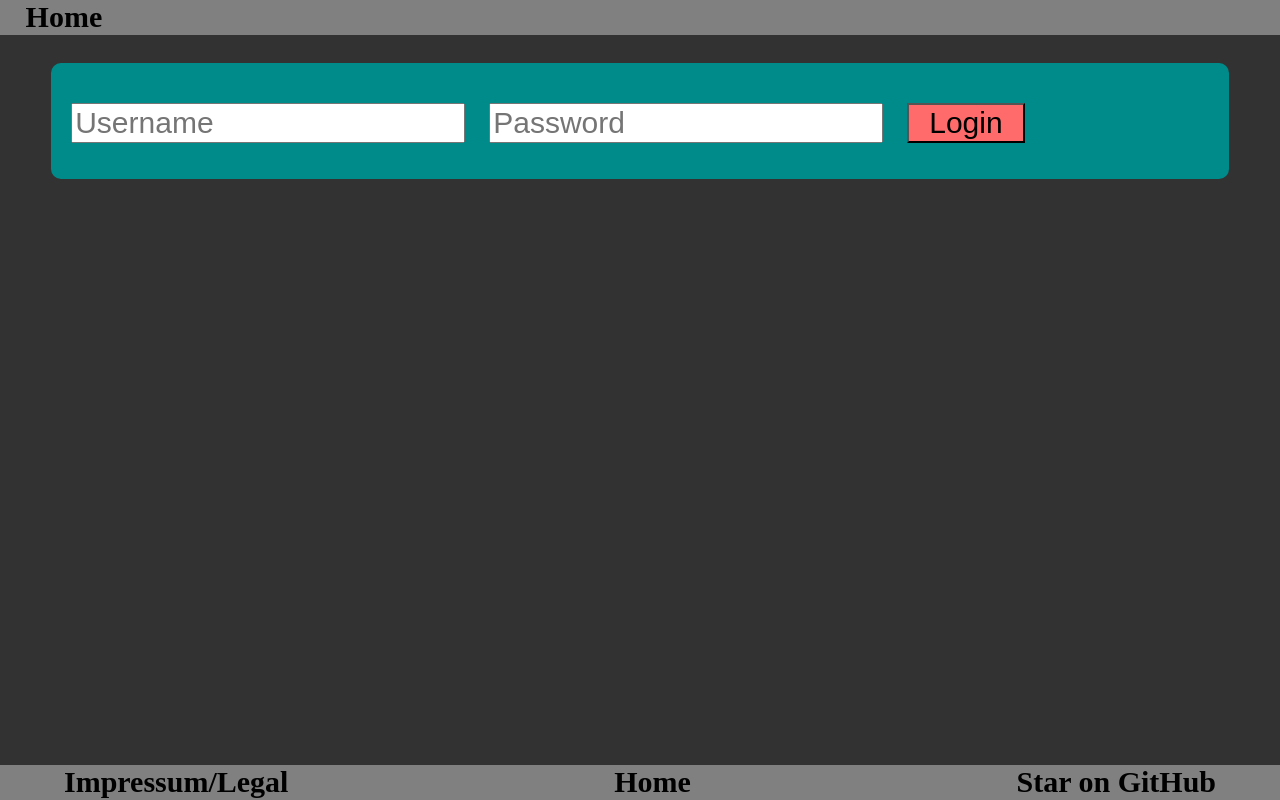
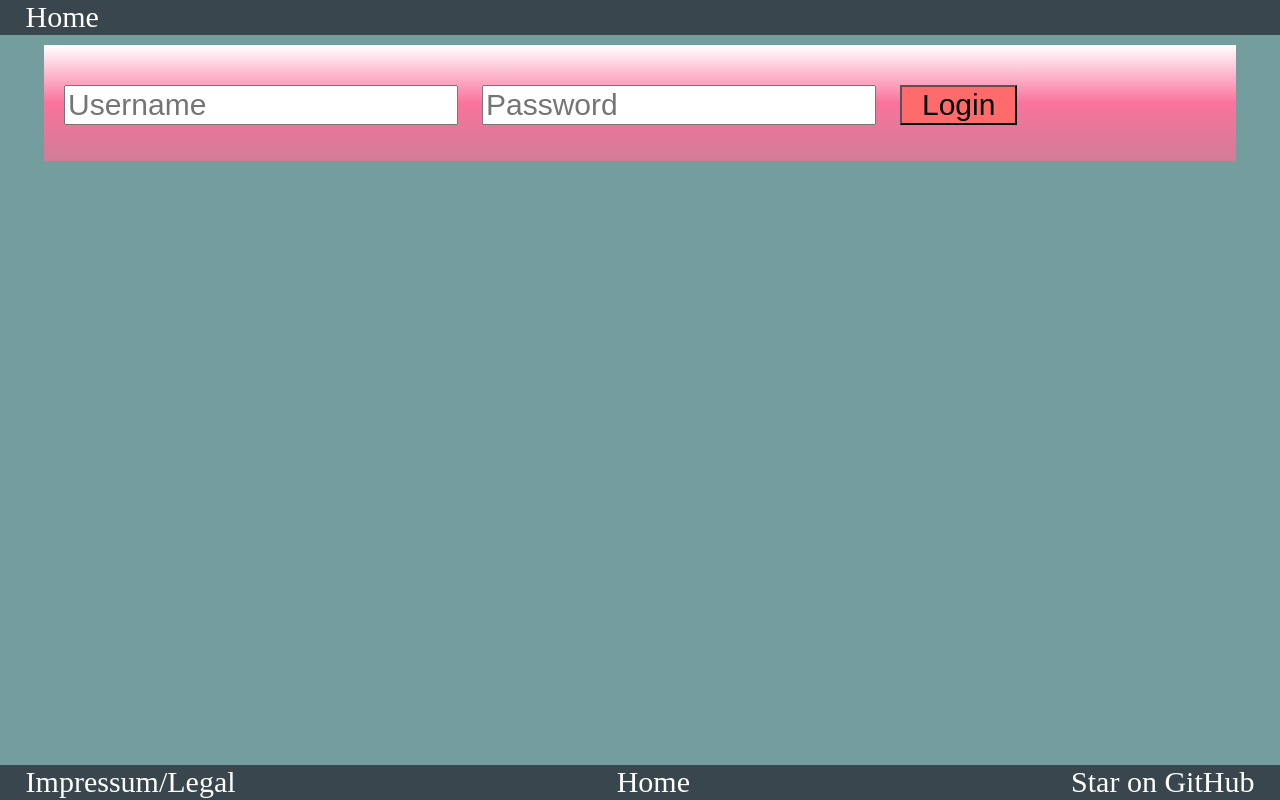
Before and after one commit to FAUSheppy/serien-ampel, a Flask app: page /login in a window 1280 px wide. Run offline with Flask 2, Linux system fonts and the light colour scheme; parts of the project's set-up code (start-up, migrations or seed data) failed here and were passed over.

Commit message:
implement modern color scheme

```diff
--- a/static/footer.css
+++ b/static/footer.css
@@ -1,30 +1,29 @@
 .footer{
+    position: fixed;
+    bottom: 0;
     text-align: center;
-    font-weight: bold;
     font-size: 30px;
-    position: fixed;
-    width: 90%;
-    padding-left: 5%;
-    padding-right: 5%;
-    background-color: grey;
-    bottom: 0;
-    left: 0;
+    width: 100%;
     height: 35px;
+    background-color: #39464e;
+    color: white;
 }
 
 .footerLink{
     margin-top: 0;
     padding-top: 0;
     text-decoration: none;
-    color: black;
+    color: white;
 }
 
 .left-footer{
     float: left;
+    margin-left: 2%;
 }
 
 .right-footer{
     float: right;
+    margin-right: 2%;
 }
 
 
--- a/static/home.css
+++ b/static/home.css
@@ -1,14 +1,13 @@
 .search{
-    padding: 20px;
-    font-size: 15px;
-    background-color: darkcyan;
-    border-radius: 20px;
+    font-size: 10px;
+    background-image: linear-gradient(white,#ebbbca);
 }
 
 .search-field{
-    width: 50%;
+    margin-left: 1%;
+    margin-right: 2%;
+    width: 55%;
     font-size: 30px;
-    margin: auto;
 }
 
 .suggest{
@@ -17,12 +16,11 @@
     overflow: auto;
     margin-bottom: 60px;
     margin-top: 20px;
-    border-radius: 20px;
+    background-image: linear-gradient(white,#fa739d,#d17d97);
 }
 
 .small-button{
     width:      40% !important;
-    margin-left: 5% !important;
 }
 
 .go-button{
@@ -32,8 +30,13 @@
     width:  100%;
     background-color: #FF6B6B;
     color: #583535;
+    border-color: black;
     margin-top: 20px;
     margin-bottom: 20px;
+}
+
+.go-button:hover{
+    background-color: #c75454;
 }
 
 .suggest-filter{
--- a/static/login.css
+++ b/static/login.css
@@ -1,10 +1,10 @@
 .login-container{
-    margin-top: 5%;
+    margin-top: 10px;
+    margin-bottom: 10px;
     margin-left: auto;
     margin-right: auto;
-    background-color: darkcyan;
+    background-image: linear-gradient(white,#fa739d,#d17d97);
     padding: 20px;
-    border-radius: 10px;
     width: 90%;
 }
 
@@ -18,6 +18,11 @@ input{
     padding-left:  20px;
     padding-right: 20px;
     background-color: #FF6B6B;
+    border-color: black;
+}
+
+.login-button:hover{
+    background-color: #c75454;
 }
 
 @media(max-width: 500px){
--- a/static/navbar.css
+++ b/static/navbar.css
@@ -1,31 +1,28 @@
 .navbar{
     text-align: center;
-    font-weight: bold;
     font-size: 30px;
-    position: fixed;
-    width: 96%;
-    padding-left: 2%;
-    padding-right: 2%;
-    background-color: grey;
-    top: 0;
-    left: 0;
+    width: 100%;
+    background-color: #39464e;
     height: 35px;
 }
 
 .navbar-left{
     float: left;
     text-decoration: none;
-    color: black;
+    color: white;
+    margin-left: 2%;
 }
 
 .navbar-right{
     float: right;
     text-decoration: none;
-    color: black;
+    color: white;
+    margin-right: 2%;
 }
 
 .username{
     float: right;
     margin-right: 2%;
     font-style: italic;
+    color: white;
 }
--- a/static/results.css
+++ b/static/results.css
@@ -26,26 +26,30 @@
 
 /* #################### LEADERBOARDS ##################### */
 .results-container{
-    margin-top: 50px;
-    margin-bottom: 50px;
-    margin-left: auto;
+    margin-top: 10px;
+    margin-bottom: 10px;
+    margin-left:  auto;
     margin-right: auto;
+    width: 98%;
     font-size: 200%;
     min-width: 900px;
     max-width: 1200px;
+    background-image: linear-gradient(white,#fa739d,#d17d97);
 }
 
 .colum-names{
     width: 98%;
     padding-left: 1%;
+    padding-right: 1%;
     font-weight: bold;
-    background-color: #00B800;
+    background-color: #FF6B6B;
     overflow: hidden;
 }
 
 .line-even{
     width: 98%;
     padding-left: 1%;
+    padding-right: 1%;
     background-color: #999999; /* 60% grey */
     overflow: hidden;
     padding-top: 2px;
@@ -55,6 +59,7 @@
 .line-odd{
     width: 98%;
     padding-left: 1%;
+    padding-right: 1%;
     background-color: lightgrey;
     overflow: hidden;
     padding-top: 2px;
@@ -64,7 +69,7 @@
 .seriesDetailsContainer{
     height: 300px;
     width: 99%;
-    background: darkcyan;
+    /* background: darkcyan; */
     display: none;
 }
 
@@ -104,7 +109,6 @@
 }
 
 .description{
-    background-color: yellow;
     height: 60%;
     width:  70%;
     float: left;
--- a/static/site.css
+++ b/static/site.css
@@ -1,8 +1,11 @@
 /* general */
 body{
-    background: #323232;
+    background: #749d9e;
+    margin: 0;
 }
 
 .main-container{
-    margin-top: 50px;
+    margin-top:  10px;
+    margin-left:  8px;
+    margin-right: 8px;
 }
```
